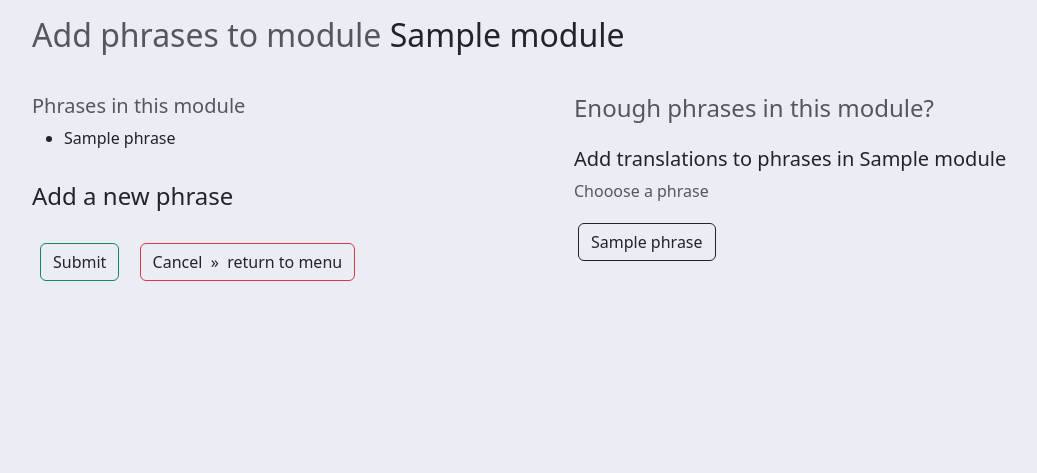
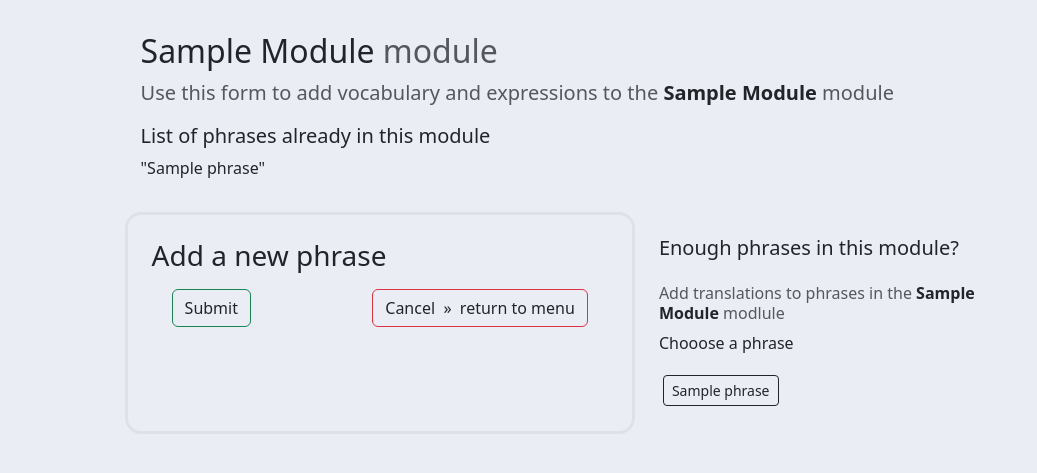
Before and after one commit to Inu-Oh/frendj, a Django app: template staff/templates/staff/add_phrase.html in a window 1280 px wide. Shown: the top 473 px of the page, without its empty margins (66-1103 px from the left). Run offline with Django 4.2, Linux system fonts and the light colour scheme; the template is opened without the code that fills it: most values are stand-ins (such as "Sample title", 1, 10 or a date in 2020); some libraries are stand-ins or nearby versions.

Commit message:
improving staff forms information and layout

```diff
--- a/home/static/css/main.css
+++ b/home/static/css/main.css
@@ -9,7 +9,7 @@ body {
     background-color: var(--body_bg) !important;
     user-select: none
 }
-
+/* TODO - is the nonav class still needed - delete */
 .nonav {
     background-color: var(--body_bg) !important;
     position: fixed;
@@ -33,15 +33,15 @@ body {
     height: 1.5rem;
 }
 
-#module-search {
-    max-width: 18rem;
-}
-
 #glossary-container {
     background-color: var(--body_bg) !important;
     border: none;
     max-height: 86vh;
     overflow-y: auto;
+}
+
+#narrow-staff-form {
+    max-width: 50rem;
 }
 
 .footer {
@@ -71,6 +71,10 @@ body {
     margin: 0 auto;
 }
 
+#module-search {
+    max-width: 18rem;
+}
+
 #module-complete-modal, #quiz-complete-modal {
     background-color: rgba(124, 117, 150, 0.5);
 }
--- a/home/templates/base_bootstrap.html
+++ b/home/templates/base_bootstrap.html
@@ -28,7 +28,7 @@
                 {% block navbar %}{% endblock navbar %}
             {% endif %}
 
-
+{% comment %} TODO - remove blocks that have been discontinued {% endcomment %}
             {% block nonav %}{% endblock nonav %}
             {% block header %}{% endblock header %}
 
--- a/staff/templates/staff/add_phrase.html
+++ b/staff/templates/staff/add_phrase.html
@@ -1,53 +1,59 @@
 {% extends "base_menu.html" %}
 
 
-{% block header %}
-<h1 class="p-3 fs-2">
-    <span class="text-muted">Add phrases to module</span> {{ module.name }}
+{% block content %}
+<div class="container-fluid d-flex justify-content-center">
+    <div class="p-3">
+    <header class="container-fluid p-3 text-muted">
+        <h1 class="fs-2 ">
+            <span class="text-dark">{{ module.name|title }}</span> module
         </h1>
-{% endblock header %}
-
-
-{% block content %}
-<div class="container-fluid p-3 row">
-    <div class="col-6">
+        <p class="fs-5">
+            Use this form to add vocabulary and expressions to the
+            <span class="text-dark fw-bold">{{ module.name|title }}</span> module
+        </p>
         {% if phrases %}
-        <h5 class="text-muted">Phrases in this module</h5>
-        <ul>
-            {% for phrase in phrases %}
-            <li>{{ phrase.phrase }}</li>
-            {% endfor %}
-        </ul>
+            <h5 class="text-dark">List of phrases already in this module</h5>
+            <p class="text-dark">"{{ phrases|join:'", "' }}"</p>
         {% else %}
-        <h5  class="text-muted">
-            No phrases yet in {{ module.name }}
+            <h5 class="text-dark">
+                No phrases have been added yet to this module
             </h5>
         {% endif %}
-        <h4 class="py-3">Add a new phrase</h4>
+    </header>
+
+    <main class="container row pb-3">
+        <div class="border border-3 rounded-4 p-4 col-7">
+            <h3 class="">Add a new phrase</h3>
             {% load crispy_forms_tags %}
             <form action="" method="post" enctype="multipart/form-data"
                 class="p-2">
                 {% csrf_token %}
                 {{ form|crispy }}
+                <div class="container-fluid d-flex justify-content-between">
                     <input type="submit" value="Submit"
                         class="btn btn-outline-success me-3 text-dark">
                     <input type="submit" value="Cancel &nbsp;&raquo;&nbsp; return to menu"
                         class="btn btn-outline-danger text-dark"
                         onclick="window.location.href='{% url 'staff:manage_content' %}';return false;">
+                </div>
             </form>
         </div>
-    <div class="col-6">
+        <div class="col-5 p-4">
             {% if phrases %}
-        <h4 class="text-muted pb-3">Enough phrases in this module?</h4>
-        <h5 class="fs-5">Add translations to phrases in {{ module.name}} </h5>
-        <p class="text-muted">Chooose a phrase</p>
+            <h5 class="pb-3">Enough phrases in this module?</h5>
+            <h6 class="text-muted">
+                Add translations to phrases in the
+                <span class="text-dark fw-bold">{{ module.name|title }}</span> modlule
+            </h6>
+            <p>Chooose a phrase</p>
             {% for phrase in phrases %}
                 <a href="{% url 'staff:add_translation' phrase.id %}"
-            class="btn btn-outline-dark m-1">{{ phrase.phrase }}</a>
+                    class="btn btn-sm btn-outline-dark m-1">{{ phrase.phrase }}</a>
             {% endfor %}
             {% endif %}
         </div>
-</div>
+    </main>
 {% endblock content %}
 
 
```
Also changed, not shown: staff/templates/staff/add_module.html (+17 -10 lines). Lines whose indentation alone changed are shown as unchanged.
